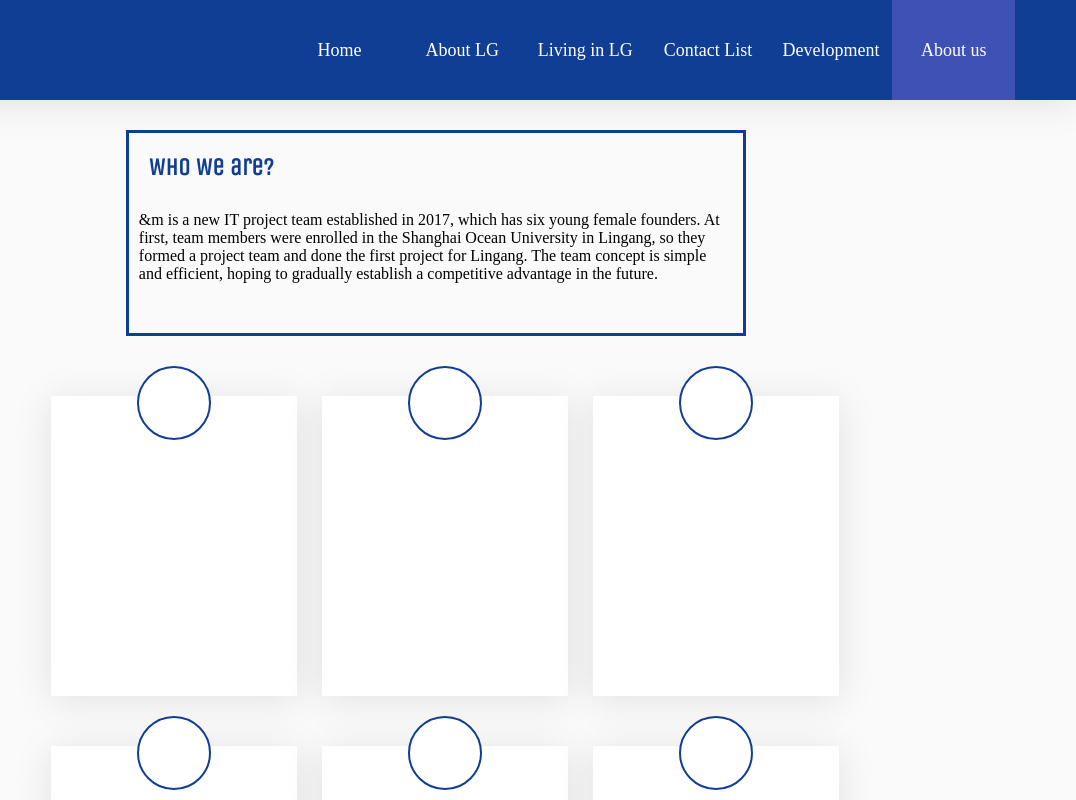
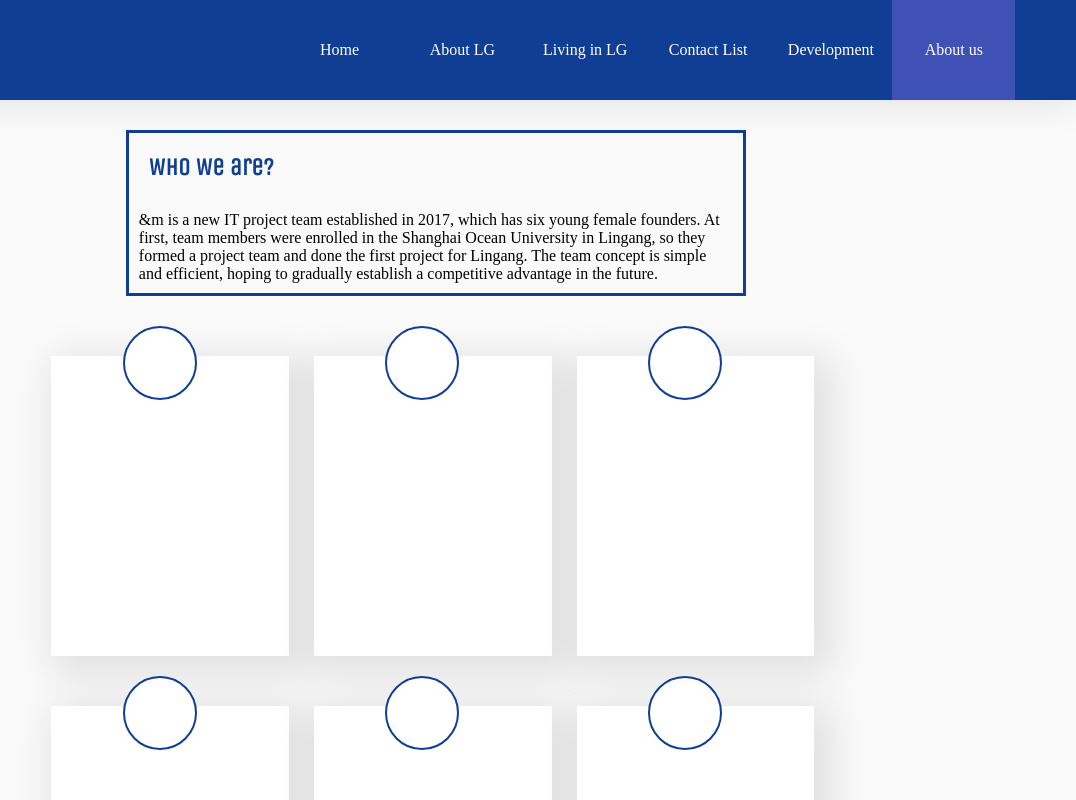
Before and after one commit to Livinginlingang/project, a plain HTML site: page html/about us.html in a window 1280 px wide. Shown: the top 800 px of the page, 204-1280 px from the left. Drawn offline with nearby package versions, Linux system fonts and the light colour scheme.

Commit message:
Update about.css

```diff
--- a/css/about.css
+++ b/css/about.css
@@ -7,7 +7,7 @@ body{background-color: #103e94}
 .header{height:100px;box-shadow: 0px 4px 37px 0px rgba(0,0,0,0.1);background:#103e94; position: relative;overflow: hidden;}
 .logo{width:50px;height: 50px;padding-top: 10px;padding-left: 70px;float: left;}
 .title{font-family: 'Unica One', serif;font-size: 28px;line-height: 100px;vertical-align: top;float: left;} /*Lobster*/
-.nav li{list-style: none;display: inline-block;width: 16%;text-align: center;font-size: 18px}
+.nav li{list-style: none;display: inline-block;width: 16%;text-align: center;font-size: 16px}
 .nav{float: right;margin-right: 30px;width: 60%;height: 100px;line-height: 100px;}
 .navBar a{text-decoration: none;color:#fff; display: inline-block;height: 100px;width: 100%;}
 .navBar a:hover{color:#ffeb3b;transform: scale(1.1);transition: all 0.3s ease-in}
@@ -18,11 +18,11 @@ body{background-color: #103e94}
 /*main*/
 .main{background:#fafafa;}
 #intro{width: 80%;margin:0 auto;padding-top: 30px;}
-.team{width:60%;border:3px solid #103e94;height:200px;margin:0px auto 10px auto;}
+.team{width:60%;border:3px solid #103e94;margin:0px auto 10px auto;}
 .who{font-weight: 700;color:#103e94;font-family: 'Unica One';font-size: 24px;padding: 20px}
 .copyright{height: 30px;font-size: 12px;text-align: center;line-height: 30px}
 .team_intro{padding:10px;}
 .members{width:80%;margin:0 auto;height: 730px}
-.member{position:relative;width: 30%;height: 300px;float: left;margin-left: 25px;margin-top:50px;}
-.people{background:#fff;width:100%;height:300px;box-shadow: 0px 4px 37px 0px rgba(0,0,0,0.1);}
-.photo{position: absolute;width: 70px;height: 70px;border:2px solid #103e94;border-radius: 50%;left: 35%;top:-10%;background-color: #fff}
+.member{position:relative;width: 29%;height: 300px;float: left;margin-left: 25px;margin-top:50px;}
+.people{background:#fff;width:100%;height:300px;box-shadow: 10px 10px 37px 10px rgba(0,0,0,0.1);}
+.photo{position: absolute;width: 70px;height: 70px;border:2px solid #103e94;border-radius: 50%;left: 30%;top:-10%;background-color: #fff}
```
